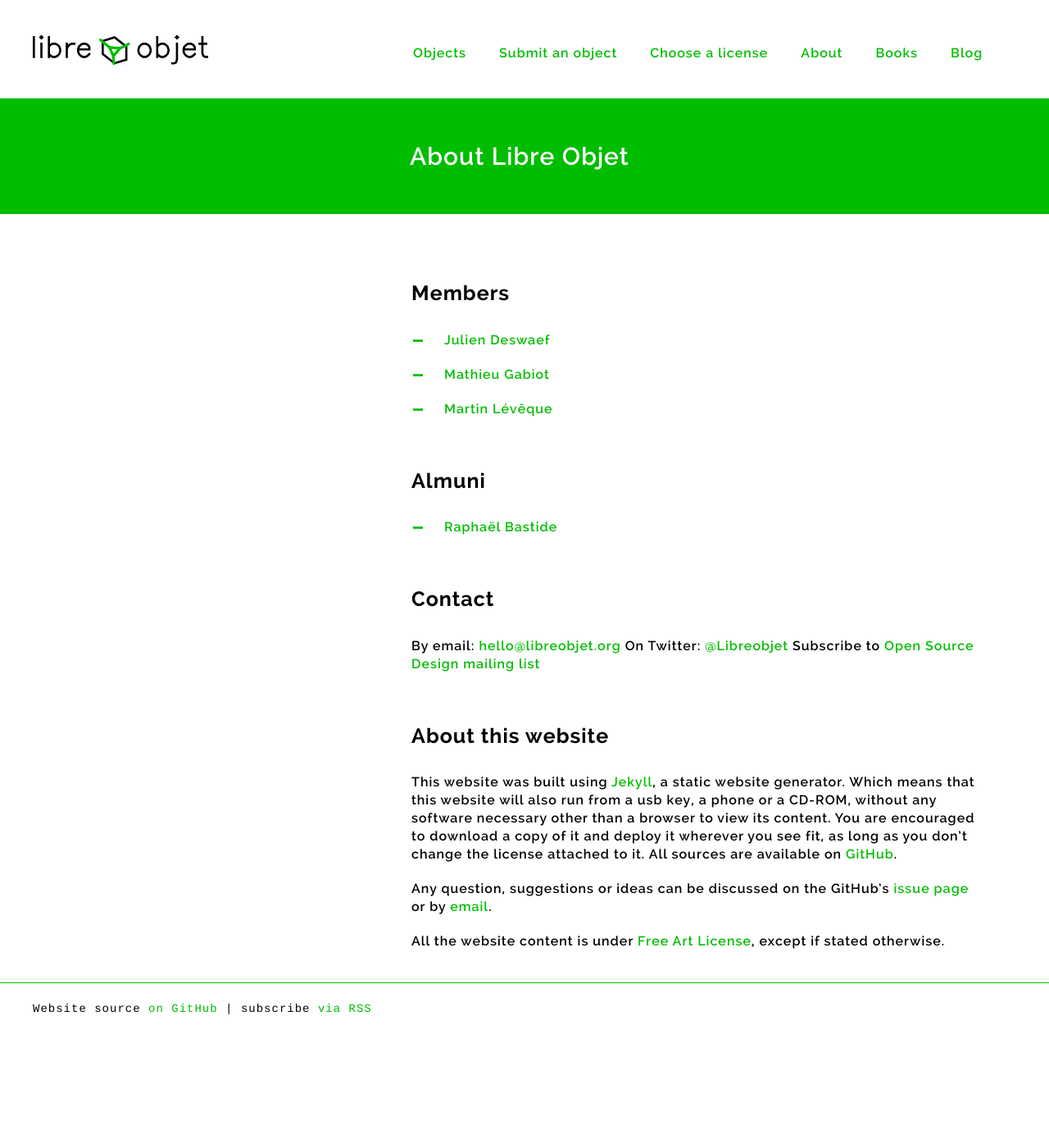
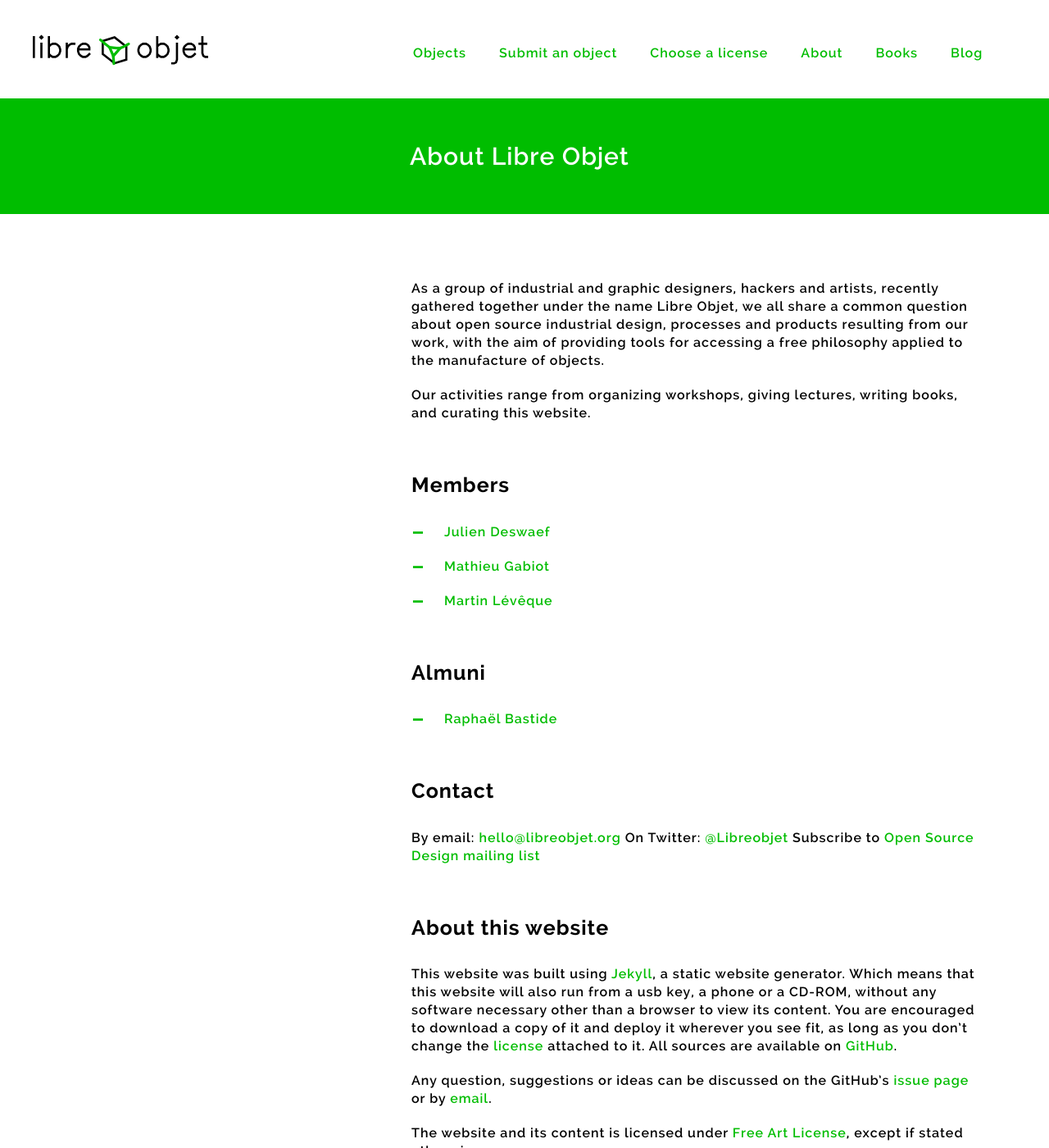
Before and after one commit to libreobjet/libreobjet.github.io, a Jekyll site: the page built from about.md, in a window 1280 px wide and 1400 px high. Shown: the whole window at 82% size. Built offline with Jekyll 4.4.1, drawn with Linux system fonts in a browser that asks for light colours.

Commit message:
corrected texts

```diff
--- a/about.md
+++ b/about.md
@@ -2,6 +2,10 @@
 title: About Libre Objet
 layout: default
 ---
+
+As a group of industrial and graphic designers, hackers and artists, recently gathered together under the name Libre Objet, we all share a common question about open source industrial design, processes and products resulting from our work, with the aim of providing tools for accessing a free philosophy applied to the manufacture of objects.
+
+Our activities range from organizing workshops, giving lectures, writing books, and curating this website.
 
 ## Members
 
@@ -21,8 +25,8 @@ Subscribe to [Open Source Design mailing list](https://listes.domainepublic.net/
 
 ## About this website
 
-This website was built using [Jekyll](http://http://jekyllrb.com/), a static website generator. Which means that this website will also run from a usb key, a phone or a CD-ROM, without any software necessary other than a browser to view its content. You are encouraged to download a copy of it and deploy it wherever you see fit, as long as you don't change the license attached to it. All sources are available on [GitHub](https://github.com/libreobjet/libreobjet.org).
+This website was built using [Jekyll](http://http://jekyllrb.com/), a static website generator. Which means that this website will also run from a usb key, a phone or a CD-ROM, without any software necessary other than a browser to view its content. You are encouraged to download a copy of it and deploy it wherever you see fit, as long as you don't change the [license](LICENSE) attached to it. All sources are available on [GitHub](https://github.com/libreobjet/libreobjet.org).
 
 Any question, suggestions or ideas can be discussed on the GitHub’s [issue page](https://github.com/libreobjet/libreobjet.org/issues) or by [email](mailto:hello@libreobjet.org).
 
-All the website content is under [Free Art License](http://artlibre.org/licence/lal/en), except if stated otherwise.
+The website and its content is licensed under [Free Art License](http://artlibre.org/licence/lal/en), except if stated otherwise.
```
Also changed, not shown: licenses.md.
